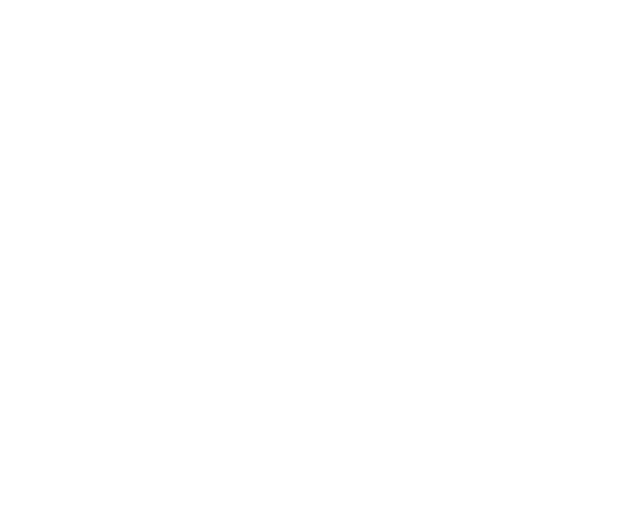
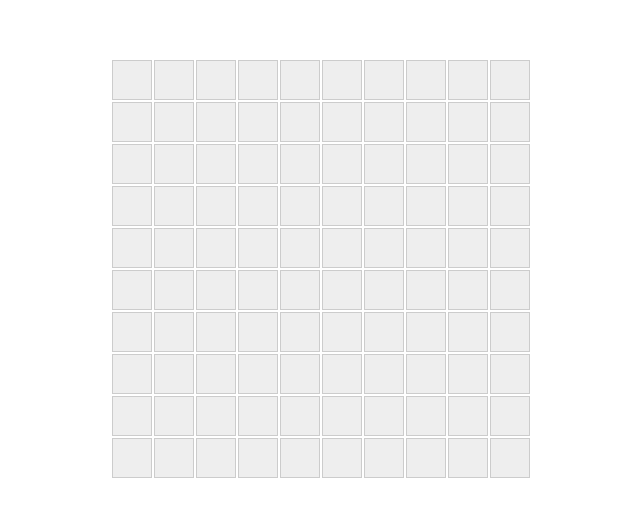
Before and after one commit to mbrachetta/mi-app, a React (Create React App) app: page / in a window 1280 px wide. Shown: the part 131-648 px from the top of the page, without its empty margins (319-959 px from the left). Built offline with nearby package versions, Linux system fonts and the light colour scheme.

Commit message:
prueba con grilla 3

```diff
--- a/src/App.css
+++ b/src/App.css
@@ -1,23 +1,32 @@
-/* App.css */
-
 html, body, #root {
   margin: 0;
   padding: 0;
   width: 100%;
   height: 100%;
-  overflow: hidden; /* evita scroll mientras dibujamos */
+  display: flex;
+  justify-content: center;
+  align-items: center;
 }
 
-.canvas-container {
-  width: 100%;
-  height: 100%;
+.grid-container {
+  display: flex;
+  flex-direction: column;
+  gap: 2px;
 }
 
-canvas {
-  display: block;
-  width: 100%;
-  height: 100%;
-  background-color: white; /* fondo del área de dibujo */
-  touch-action: none; /* evita que el navegador interprete los gestos como scroll/zoom */
-  cursor: crosshair; /* cursor visible en desktop */
+.grid-row {
+  display: flex;
+  gap: 2px;
 }
+
+.grid-cell {
+  width: 40px;
+  height: 40px;
+  background-color: #eee;
+  border: 1px solid #ccc;
+  cursor: pointer;
+}
+
+.grid-cell.selected {
+  background-color: #000;
+}
--- a/src/App.js
+++ b/src/App.js
@@ -1,58 +1,37 @@
-import React, { useRef, useState } from "react";
+import React, { useState } from "react";
 import "./App.css";
 
+const ROWS = 10;
+const COLS = 10;
+
 function App() {
-  const canvasRef = useRef(null);
-  const [drawing, setDrawing] = useState(false);
+  const [selectedCells, setSelectedCells] = useState({});
 
-  const startDrawing = (e) => {
-    const canvas = canvasRef.current;
-    const rect = canvas.getBoundingClientRect();
-    const ctx = canvas.getContext("2d");
-
-    ctx.beginPath();
-    const x = e.touches ? e.touches[0].clientX - rect.left : e.clientX - rect.left;
-    const y = e.touches ? e.touches[0].clientY - rect.top : e.clientY - rect.top;
-    ctx.moveTo(x, y);
-    setDrawing(true);
-  };
-
-  const draw = (e) => {
-    if (!drawing) return;
-    const canvas = canvasRef.current;
-    const rect = canvas.getBoundingClientRect();
-    const ctx = canvas.getContext("2d");
-
-    const x = e.touches ? e.touches[0].clientX - rect.left : e.clientX - rect.left;
-    const y = e.touches ? e.touches[0].clientY - rect.top : e.clientY - rect.top;
-    ctx.lineTo(x, y);
-    ctx.stroke();
-  };
-
-  const stopDrawing = () => {
-    setDrawing(false);
+  const markCell = (row, col) => {
+    const key = `${row}-${col}`;
+    setSelectedCells((prev) => ({
+      ...prev,
+      [key]: true,
+    }));
   };
 
   return (
-    <div
-      className="canvas-container"
-      role="application" // permite interacción directa con VoiceOver
-      aria-label="Área de dibujo"
-    >
-      <canvas
-        ref={canvasRef}
-        width={window.innerWidth}
-        height={window.innerHeight}
-        onMouseDown={startDrawing}
-        onMouseMove={draw}
-        onMouseUp={stopDrawing}
-        onMouseLeave={stopDrawing}
-        onTouchStart={startDrawing}
-        onTouchMove={draw}
-        onTouchEnd={stopDrawing}
-        onTouchCancel={stopDrawing}
-        style={{ touchAction: "none", backgroundColor: "white" }}
-      />
+    <div className="grid-container" role="application" aria-label="Cuadrícula de dibujo">
+      {Array.from({ length: ROWS }).map((_, row) => (
+        <div className="grid-row" key={row}>
+          {Array.from({ length: COLS }).map((_, col) => {
+            const key = `${row}-${col}`;
+            return (
+              <button
+                key={col}
+                className={`grid-cell ${selectedCells[key] ? "selected" : ""}`}
+                onFocus={() => markCell(row, col)}
+                aria-label={`Celda ${row + 1}, ${col + 1}`}
+              />
+            );
+          })}
+        </div>
+      ))}
     </div>
   );
 }
```
